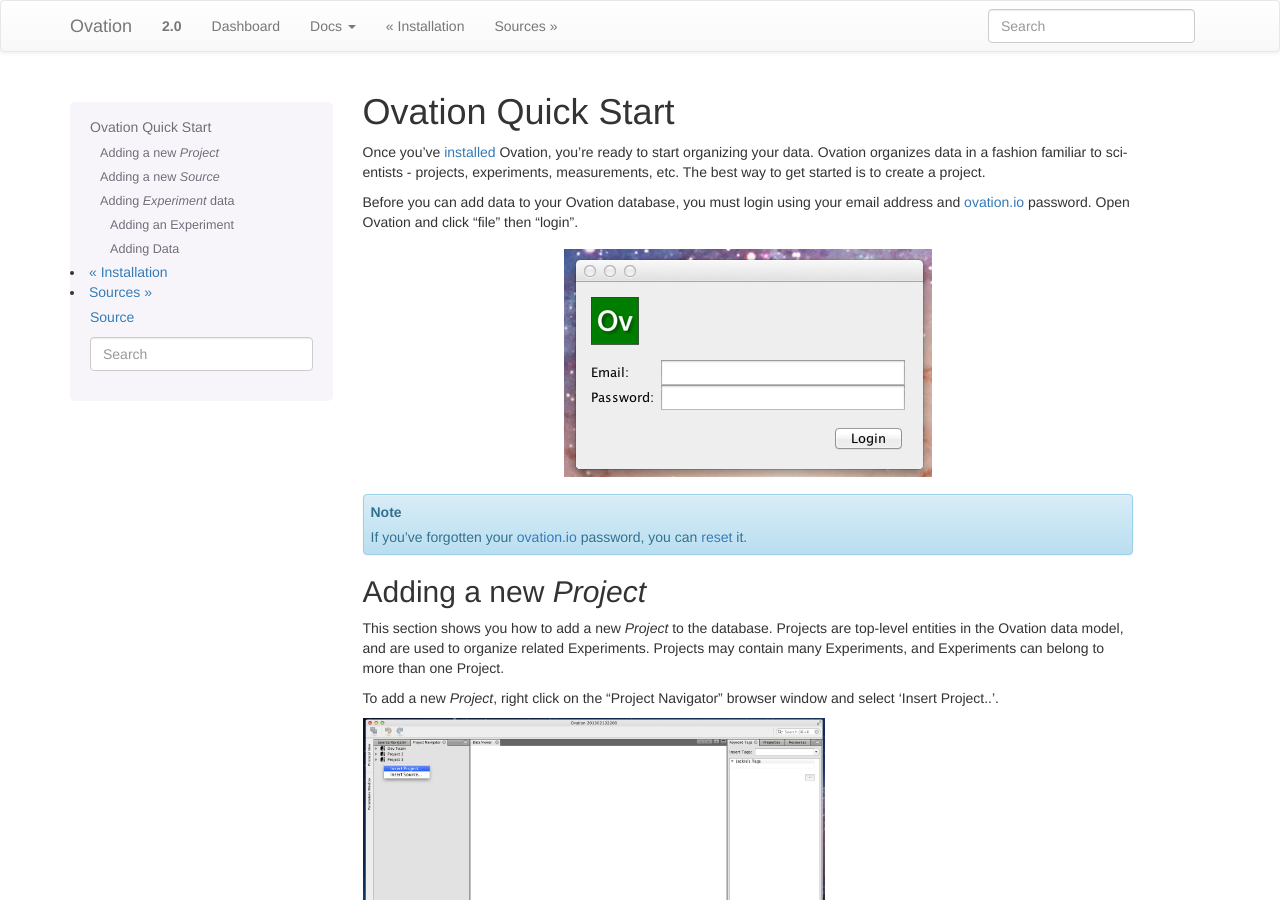
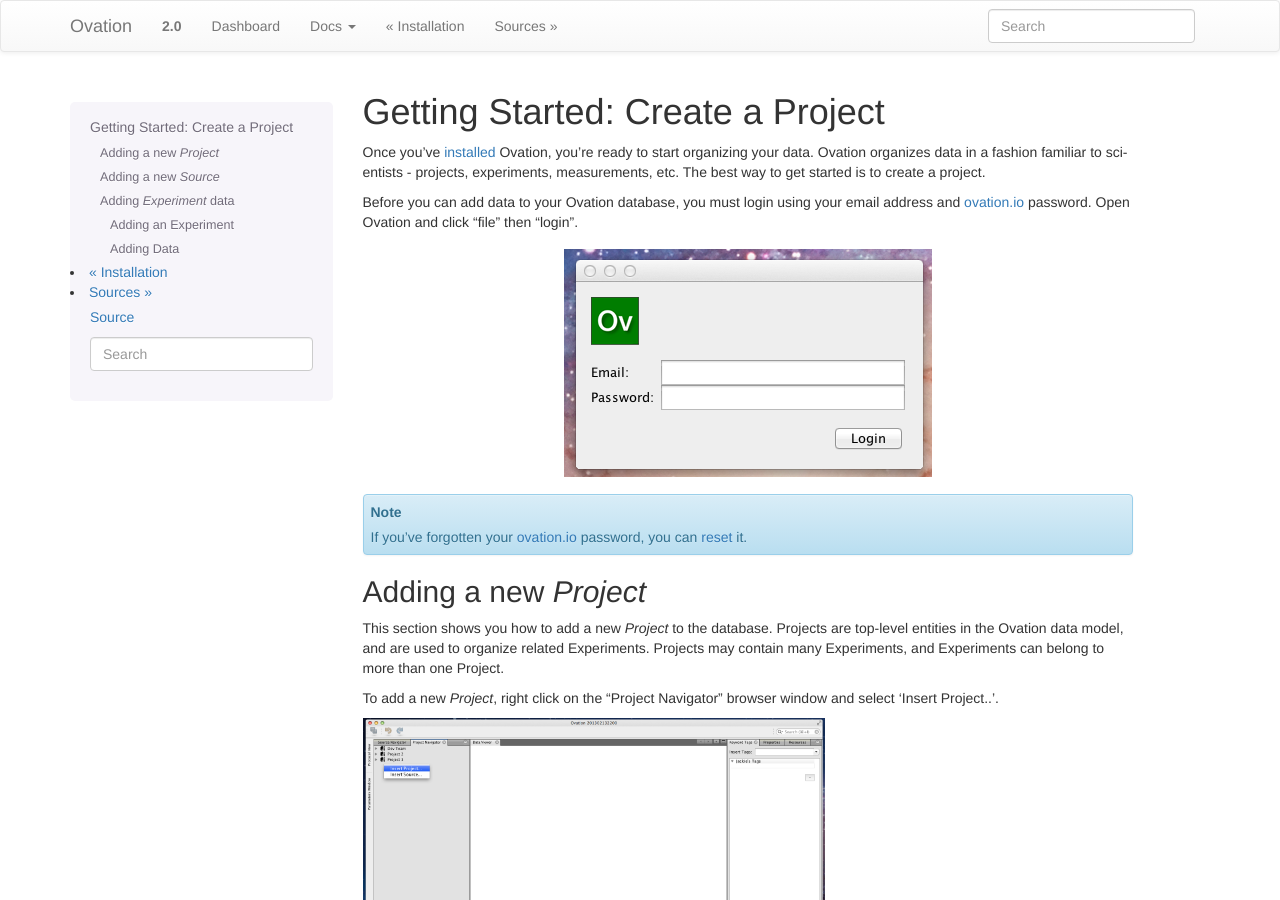
Before and after one commit to physion/ovation-docs, a Sphinx documentation site: the page built from source/quick_start.rst, in a window 1280 px wide and 900 px high. Built offline with Sphinx 7.4.7, drawn with Linux system fonts in a browser that asks for light colours.

Commit message:
Update quick_start.rst

```diff
--- a/source/quick_start.rst
+++ b/source/quick_start.rst
@@ -1,7 +1,7 @@
 .. _doc-getting-started:
 
 *******************
-Ovation Quick Start
+Getting Started:  Create a Project
 *******************
 
 Once you've :ref:`installed <doc-installation>` Ovation, you're ready to start organizing your data. Ovation organizes data in a fashion familiar to scientists - projects, experiments, measurements, etc.  The best way to get started is to create a project.
```
